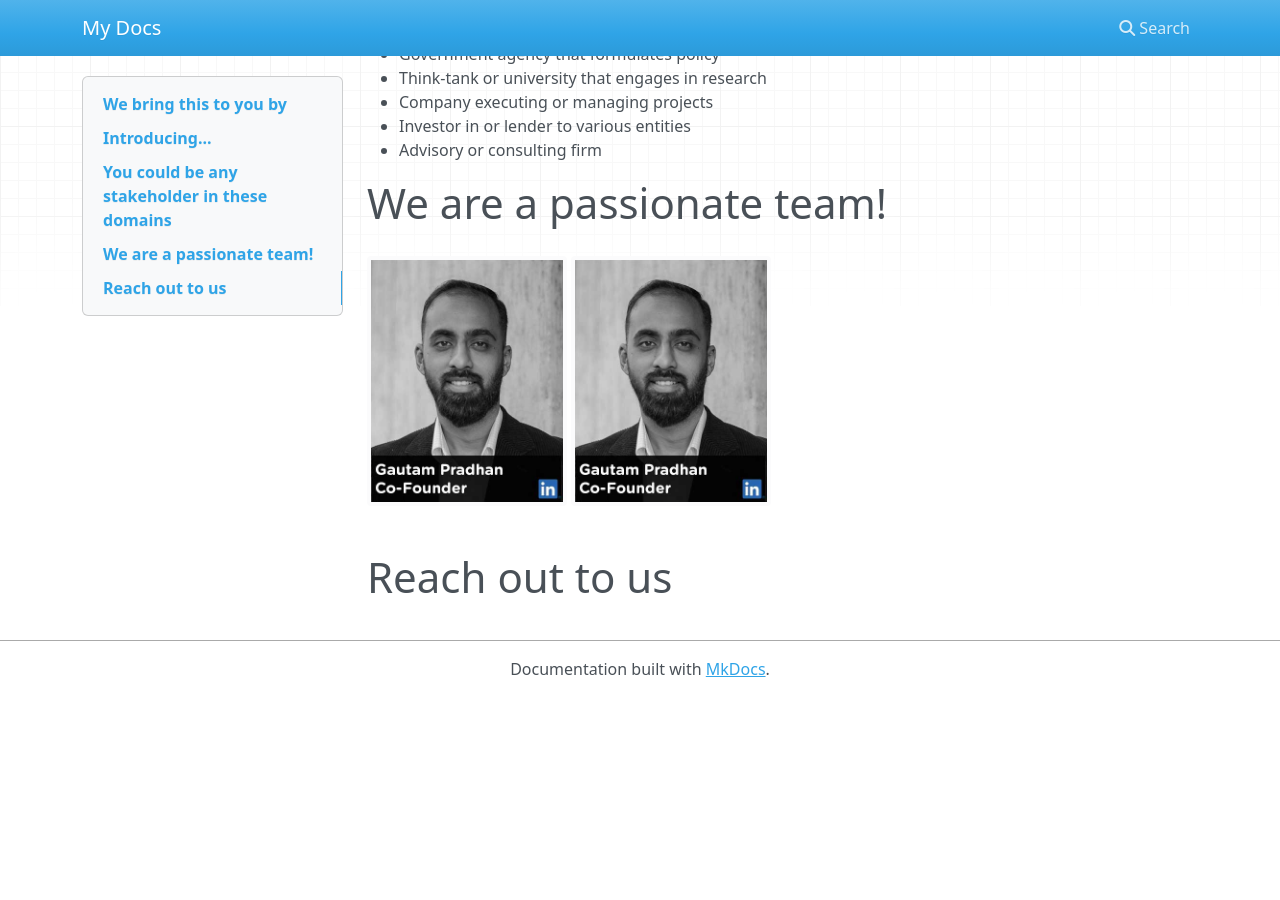
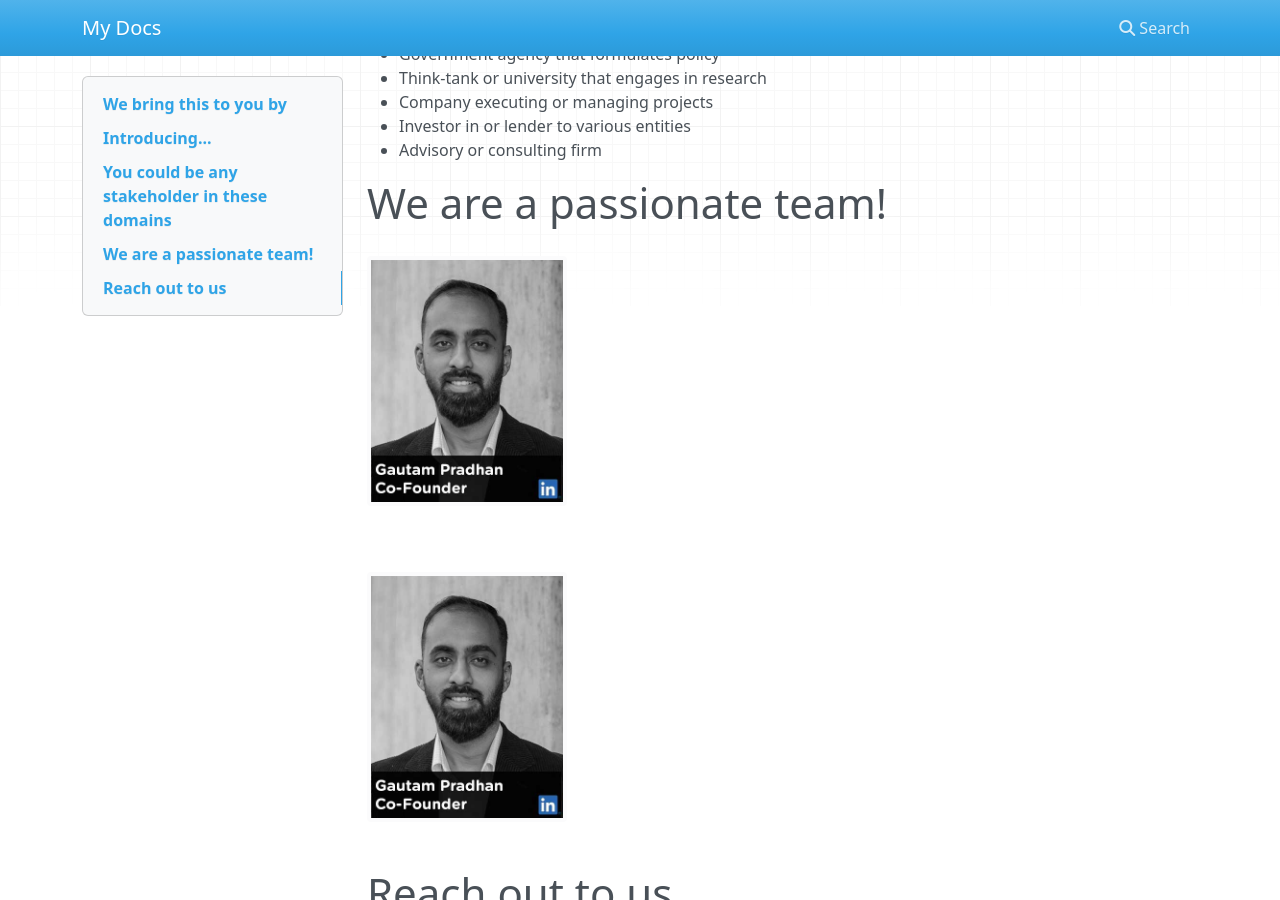
Before and after one commit to vivekpradhan/earthmetry-website, an MkDocs documentation site: the page built from docs/index.md, in a window 1280 px wide and 900 px high, scrolled down 1068 px. Built offline with MkDocs 1.6.1, drawn with Linux system fonts in a browser that asks for light colours; nearby versions of some CDN libraries; before the commit the page ends 1765 px from its top, so only the background shows below that.

Commit message:
reverting to simple html

```diff
--- a/docs/index.md
+++ b/docs/index.md
@@ -26,8 +26,6 @@ Our first offering will address the energy sector in India with a data analytics
 
 # We are a passionate team!
 
-<p
-
 <a href="https://www.linkedin.com/in/gautamnilambarpradhan" target="_blank">
   <img src="/images/GP_WebsitePhoto.jpg" alt="" style="width:200px;height:250px;border:0;">
 </a>
@@ -36,6 +34,4 @@ Our first offering will address the energy sector in India with a data analytics
   <img src="/images/GP_WebsitePhoto.jpg" alt="" style="width:200px;height:250px;border:0;">
 </a>
 
-</p>
-
 # Reach out to us
```
